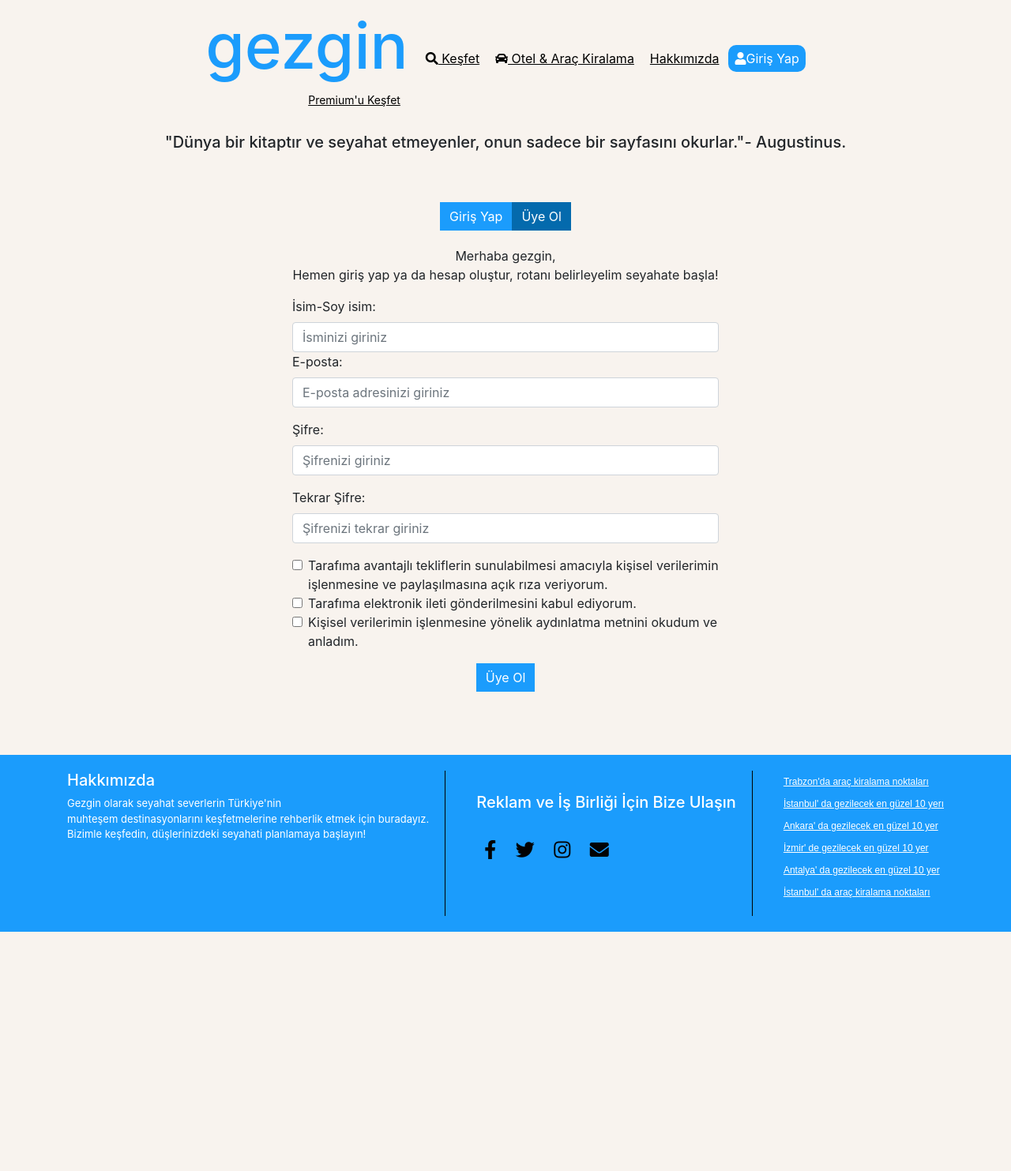
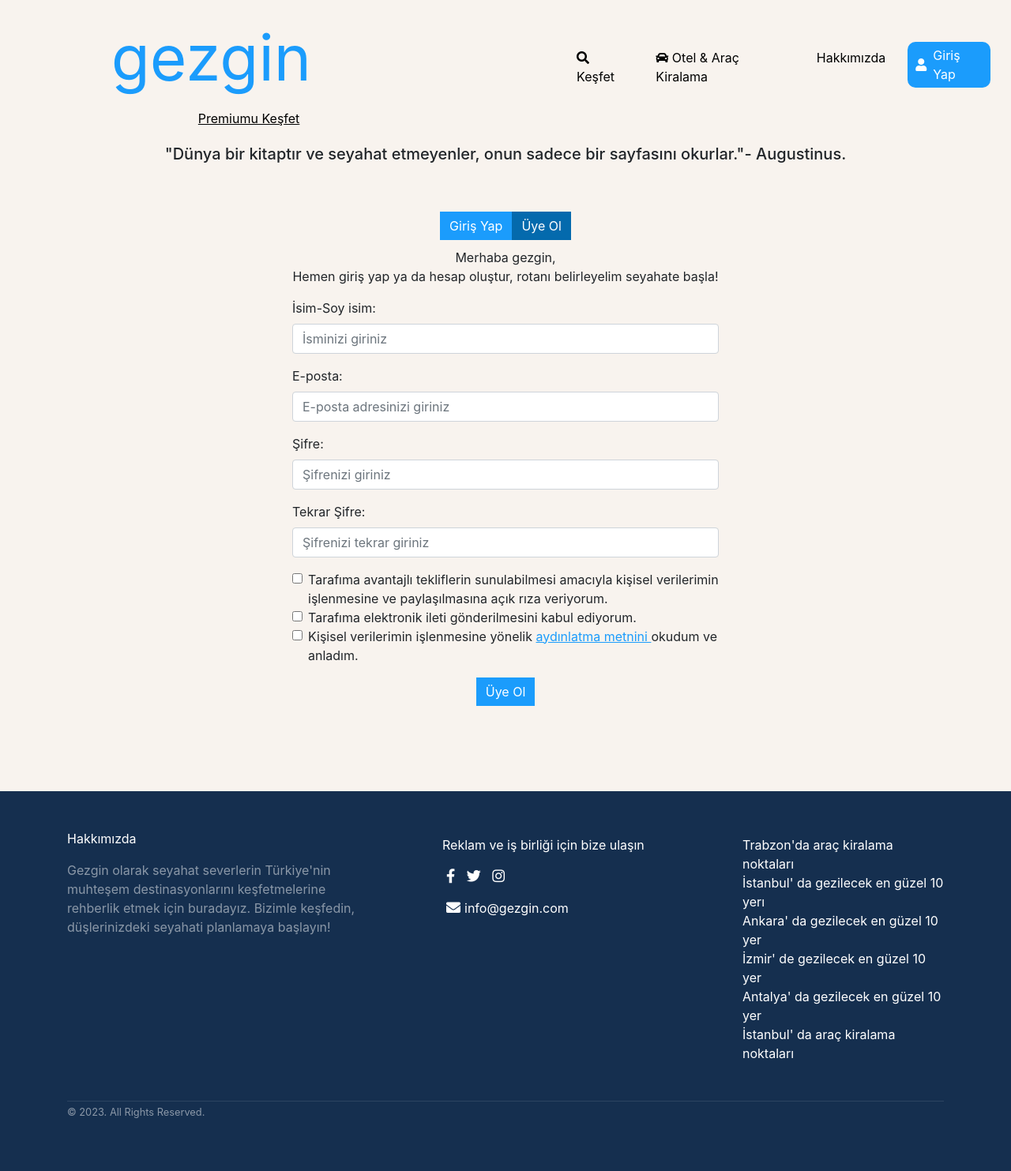
Before and after one commit to YM-Gezgin/gezgin, a PHP site: page /girisKayit.html in a window 1280 px wide. Shown: the whole page at 79% size. Before the commit the page ends 1180 px from the top, so only its background shows below. Run offline with PHP 8.4, Linux system fonts and the light colour scheme; some libraries are stand-ins or nearby versions.

Commit message:
navbar ve footer responsive şekilde düzenlendi. Aydınlatma metni ve şifremi unuttum özellikleri eklendi.

```diff
--- a/css/styles.css
+++ b/css/styles.css
@@ -1,161 +1,96 @@
 body {
     background-color: #F8F3EE; /* Renk: RGB(0, 128, 255) Şeffaflık: 0.5 */
     box-shadow: 0px 0px 10px 5px rgba(0, 0, 0, 0.5); /* Gölgelendirme: RGB(0, 0, 0) Şeffaflık: 0.5 */
+    margin: 0;
+
+}
+.navbar-toggler {
+    border: none;
+    outline: none;
+}
+
+.navbar-toggler-icon {
+    background-color: transparent;
+}
+
+.navbar {
+    background-color: #F8F3EE !important; /* Renk: RGB(0, 128, 255) Şeffaflık: 0.5 */
+    border: none;
+  }
+
+.nav-container{
+    display: flex;
+    flex-direction: column;
+    margin-right: 25%;
+    margin-left: 10%;
+}
+@media (max-width: 768px) {
+    .nav-container {
+      display: flex;
+      flex-direction: column;
+      margin-right: 0;
+      margin-left: 0;
+    }
+  }
+.navbar-brand {
+    color: #1B9CFC !important; /* Başlık rengi */
+    font-size: 80px;
+    border: none;
+    display: inline-block;
+}
+.custom-link {
+    color: black !important;
+    text-decoration: underline;
+    display: block;
+    margin-left: 110px;
+}
+
+
+
+.navbar-nav .nav-link {
+    color: black !important; /* Menü öğesi rengi */
+    margin-right: 20px;
+    text-decoration: none;
+}
+
+  /* Menü öğelerinin üzerine gelindiğinde */
+.navbar-nav .nav-link:hover {
+    text-decoration: underline;
 }
 
 
 
 
-footer {
-    position: relative; /* Footer'ı diğer içeriklerin üzerine yerleştir */
-    clear: both; /* Diğer içeriklerden aşağıya yerleştir */
-    text-align: left;
+.nav-item.giris-yap .nav-link {
+    display: flex;
+    align-items: center;
+    margin-right: 10px;
+    background-color: #1B9CFC; /* Arka plan rengi */
+    padding: 5px 10px; /* Arka plan alanı boyutlandırma */
+    border-radius: 10px; /* Kenar yumuşatma */
+    color: white !important; /* Yazı rengi */
+    text-decoration: none; /* Link altı çizgisi */
 
+}
+.nav-item.giris-yap .nav-link i {
+    margin-right: 8px; /* İkon ile metin arasına boşluk ekleyin */
 }
 
 
-
-.navbar-text {
-    font-size: 20px;
-}
-
-
-a {
-    text-decoration: underline; /* Tüm bağlantılara alt çizgi ekler */
-}
-
-
-
-.navbar {
-
-    display: flex;
-    justify-content: space-between;/* Menüyü yatay genişletmek için */
-    padding: 10px 100px; /* Navbarı genişletmek için kenar boşluğu artırır */
-    height: 0x;
-}
-.navbar-nav .nav-item {
-    list-style: none;
-    margin: 0 2px; /* Menü öğeleri arasına boşluk ekler */
-}
-.nav-item a {
-    color: black; /* Bağlantı metninin rengi */
+.jumbotron-container {
+    width: 100%;
+    height: 100%;
+    margin-top: 0; /* İhtiyaca göre değiştirilebilir */
+    margin-bottom: 0;
+    padding-top: 0;
+    padding-bottom: 0;
 
 }
-
-.nav-item a.giris-yap {
-    display: flex;
-    align-items: center;
-    background-color: #1B9CFC; /* Arka plan rengi */
-    padding: 5px 10px; /* Arka plan alanı boyutlandırma */
-    border-radius: 10px; /* Kenar yumuşatma */
-    color: white; /* Yazı rengi */
-    text-decoration: none; /* Link altı çizgisi */
-}
-
-
-.navbar .premium-link {
-    font-size: 14px;
-    text-decoration: underline;
-    color: black; /* Renk düzenlemesi */
-    margin-left: 130px;
-}
-
-
-.navbar-nav {
-    display: flex; /* Menü öğelerini yatay hizalar */
-    align-items: center; /* Öğeleri dikey ortalar */
-}
-
-
-
-
-
-
-
-.footer {
-    background-color: #1B9CFC; /* Açık mavi renk */
-    color: white;
-    text-align: center;
-    padding: 20px 0;
-
-}
-.footer-content {
-    display: flex;
-    justify-content: space-between;
-    gap: 20px; /* Kolonlar arasındaki boşluk */
-    width: 100%; /* Tüm içeriği genişliğe yay */
-
-}
-.footer-content div {
-    text-align: left;
-}
-.contact-icons {
-    text-align: right;
-}
-.contact-icons i {
-    margin-right: 5px;
-    color: rgb(2, 2, 2);
-}
-.contact-icons h5 {
-    line-height: 4; /* İstediğiniz boşluğu sağlayacak olan bir değer girebilirsiniz */
-}
-.contact-icons a {
-    text-decoration: underline;
-    display: inline-block;
-    white-space: nowrap;
-}
-
-
-/* Kolonlar arasında kenarlık */
-.footer-content div {
-    border-right: 1px solid #010101; /* Kenarlık rengi ve kalınlığı */
-    padding-right: 20px; /* Sağ kenarlık boşluğu */
-}
-
-.footer-content div:last-child {
-    border: none; /* Son kolonun kenarlığını kaldırır */
-    padding-right: 0; /* Sağ kenarlık boşluğunu kaldırır */
-}
-
-
-
-
-
-
-.column i {
-    font-size: 24px; /* İkonların boyutu */
-    margin: 0 10px; /* İkonlar arasındaki boşluk */
-}
-.column ul {
-    list-style: none;
-    padding: 0;
-}
-
-.column ul li a {
-    text-decoration: underline;
-    display: inline-block;
-    margin: 5px 0;
-    font-family: Arial, sans-serif;
-    font-size: 12px;
-    white-space: nowrap; /* Bu özellikle her bağlantının tek satırda kalmasını sağlarız */
-}
-
-
-
-
-
-
-.footer a {
-    text-decoration: none; /* Footer içindeki tüm linklerin alt çizgisini kaldırır */
-    color: white; /* Renk düzenlemesi */
-}
-
-
-
-.gezgin-title {
-    font-size: 80px;
-    margin-right: 10px;
-    color: #1B9CFC; /* Gezgin yazısına kırmızı renk uygular */
+.jumbotron {
+    margin-top: 0;
+    margin-bottom: 0;
+    padding-top: 1%;
+    padding-bottom: 1%;
 }
 
 .register-form {
@@ -167,12 +102,133 @@ a {
     padding-bottom: 60px; /* Alt kısma boşluk ekler */
 }
 
-.btn {
-    margin-bottom: 20px; /* Butonun altına boşluk ekler */
+
+
+
+
+
+.modal {
+    display: none;
+    position: fixed;
+    z-index: 1;
+    left: 0;
+    top: 0;
+    width: 100%;
+    height: 100%;
+    overflow: auto;
+    background-color: rgba(0, 0, 0, 0.7);
 }
-.jumbotron {
-    margin-top: 0;
-    margin-bottom: 0;
-    padding-top: 20px;
-    padding-bottom: 0;
+
+.modal-content {
+    position: relative;
+    background-color: #fefefe;
+    margin: 15% auto;
+    padding: 20px;
+    border: 1px solid #888;
+    width: 80%;
 }
+
+.close {
+    position: absolute;
+    right: 10px;
+    top: 5px;
+    color: #aaa;
+    font-size: 20px;
+    font-weight: bold;
+    cursor: pointer;
+}
+
+.close:hover {
+    color: black;
+}
+
+.sifremiUnuttum {
+    display: flex;
+    justify-content: flex-end; /* Aligns buttons to the right */
+}
+
+#sifremiUnuttumButton {
+    border: none;
+    outline: none;
+    padding: 0 0;
+    cursor: pointer;
+    color: gray;
+    text-decoration: underline;
+    background-color: #F8F3EE;
+
+}
+
+#sifreResetButton {
+    border: none;
+    outline: none;
+    padding: 10px 20px;
+    cursor: pointer;
+    color: white;
+    background-color: #1B9CFC;
+}
+
+.center {
+    display: block;
+    margin: 0 auto;
+}
+
+
+
+
+
+
+
+
+
+.footer{
+    background: #152F4F;
+    color:white;
+
+    .links ul {
+        list-style-type: none;
+    }
+
+    .links li a {
+        color: white;
+        transition: color 0.2s;
+        text-decoration: none;
+    }
+
+    .links li a:hover {
+        text-decoration: underline;
+        color: #4180CB;
+    }
+
+
+    .about-company i {
+        font-size: 25px;
+    }
+
+    .about-company a {
+        color: white;
+        transition: color 0.2s;
+    }
+
+    .about-company a:hover {
+        color: #4180CB;
+        text-decoration: none;
+    }
+
+    .location i {
+        font-size: 18px;
+        margin: 0 5px;
+        color: white;
+    }
+
+    .location p {
+        color: white;
+    }
+
+    .location a {
+        text-decoration: none;
+        color: white;
+    }
+
+
+    .copyright p{border-top:1px solid rgba(255,255,255,.1);}
+    }
--- a/girisKayit.html
+++ b/girisKayit.html
@@ -8,47 +8,42 @@
     <link rel="stylesheet" href="https://cdnjs.cloudflare.com/ajax/libs/font-awesome/5.15.4/css/all.min.css">
 
     <link rel="stylesheet" href="css/styles.css"> <!-- Bağlanacak olan CSS dosyası -->
-    <!-- jQuery'yi ekleyin -->
-    <script src="https://code.jquery.com/jquery-3.6.4.min.js"></script>
-    <script src="https://maxcdn.bootstrapcdn.com/bootstrap/3.4.1/js/bootstrap.min.js"></script>
+
+
+    <script src="https://code.jquery.com/jquery-3.5.1.slim.min.js"></script>
+    <script src="https://cdn.jsdelivr.net/npm/@popperjs/core@2.9.3/dist/umd/popper.min.js"></script>
+    <script src="https://maxcdn.bootstrapcdn.com/bootstrap/4.5.2/js/bootstrap.min.js"></script>
 
 
 </head>
 
 <body>
-    <header class="header-navbar" style="display: flex; justify-content: center;">
-        <!-- Navbar -->
-        <nav class="navbar navbar-expand-lg" style="background-color: #F8F3EE; flex-wrap: nowrap;">
-            <ul class="navbar-nav mr-auto">
+    <nav class="navbar navbar-expand-lg navbar-light bg-light">
+        <div class="nav-container mx a">
+        <a class="navbar-brand" href="#">gezgin
+          <a href="#" class="custom-link">Premiumu Keşfet</a>
+        </a>
+        </div>
+        <button class="navbar-toggler" type="button" data-toggle="collapse" data-target="#navbarNav" aria-controls="navbarNav" aria-expanded="false" aria-label="Toggle navigation">
+          <span class="navbar-toggler-icon"></span>
+        </button>
+        <div class="collapse navbar-collapse" id="navbarNav">
+          <ul class="navbar-nav">
             <li class="nav-item">
-                    <h1 class="gezgin-title">gezgin</h1>
-                    <a href="#" class="premium-link">Premium'u Keşfet</a>
-                </li>
-            </ul>
-            <ul class="navbar-nav ml-auto">
-                <li class="nav-item">
-                    <a class="nav-link" href="#">
-                        <i class="fas fa-search"></i> Keşfet
-                    </a>
+              <a class="nav-link" href="#"><i class="fas fa-search"></i> Keşfet </a>
             </li>
             <li class="nav-item">
-                    <a class="nav-link" href="#">
-                        <i class="fas fa-car"></i> Otel & Araç Kiralama
-                    </a>
+              <a class="nav-link" href="#"><i class="fas fa-car"></i> Otel & Araç Kiralama</a>
             </li>
-
             <li class="nav-item">
               <a class="nav-link" href="#">Hakkımızda</a>
             </li>
-                <li class="nav-item">
-                    <a class="nav-link giris-yap" href="#">
-                        <i class="fas fa-user icon"></i> Giriş Yap
-                    </a>
+            <li class="nav-item giris-yap">
+              <a class="nav-link" href="#"><i class="fas fa-user icon"></i> Giriş Yap</a>
             </li>
           </ul>
+        </div>
       </nav>
-    </header>
-
       <div class="jumbotron text-center header-jumbotron" style="background: none;">
         <h5 style="text-align: center;">"Dünya bir kitaptır ve seyahat etmeyenler, onun sadece bir sayfasını okurlar."-
             Augustinus.</h5>
@@ -62,28 +57,29 @@
         <div class="container">
 
             <form id="registerForm" action="uye_ol.php" method="post" onsubmit="return validateForm()">
-                <div class="d-flex justify-content-center mt-3">
+                <div class="d-flex justify-content-center mt-0">
                     <button type="button" id="showLoginFromRegister" class="btn btn-primary border-0"
                         style="border-radius: 0; background-color: #1B9CFC;">Giriş Yap</button>
                     <button type="button" id="showRegisterFromRegister" class="btn btn-primary border-0"
                         style="border-radius: 0; background-color: #046aad;">Üye Ol</button>
                 </div>
 
-                <p class="text-center">Merhaba gezgin,<br> Hemen giriş yap ya da hesap oluştur, rotanı belirleyelim
+                <p class="text-center" style="margin-top: 10px;">Merhaba gezgin,<br> Hemen giriş yap ya da hesap oluştur, rotanı belirleyelim
                     seyahate başla!</p>
                 <div class="row justify-content-center">
 
                         <div class="col-md-6">
 
 
+                            <div class="form-group">
                                 <label for="isim">İsim-Soy isim:</label>
-                            <input type="text" class="form-control" name="isim" id= "isim" placeholder="İsminizi giriniz" required>
-
+                                <input type="text" class="form-control" name="isim" id="isim" placeholder="İsminizi giriniz" required>
+                            </div>
 
                             <div class="form-group">
 
                                     <label for="email">E-posta:</label>
-                                    <input type="text" class="form-control" name="email" id="email" onkeyup="epostacontrol()" placeholder="E-posta adresinizi giriniz" >
+                                    <input type="text" class="form-control" name="email" id="email" onkeyup="epostacontrol()" placeholder="E-posta adresinizi giriniz" required>
                                     <span id="text"></span>
 
                             </div>
@@ -92,14 +88,14 @@
                             <div class="form-group">
 
                                 <label for="sifre">Şifre:</label>
-                                <input type="password" class="form-control" name="sifre" id="sifre" onkeyup="sifreControl()" placeholder="Şifrenizi giriniz">
+                                <input type="password" class="form-control" name="sifre" id="sifre" onkeyup="sifreControl()" placeholder="Şifrenizi giriniz" required>
                                 <span id="sifreText"></span>
 
                             </div>
                             <div class="form-group">
 
                                 <label for="sifre_tekrar">Tekrar Şifre:</label>
-                                <input type="password" class="form-control" name="sifre_tekrar" id="sifre_tekrar" onkeyup="sifreControl()" placeholder="Şifrenizi tekrar giriniz">
+                                <input type="password" class="form-control" name="sifre_tekrar" id="sifre_tekrar" onkeyup="sifreControl()" placeholder="Şifrenizi tekrar giriniz" required>
                                 <span id="sifre_tekrarText"></span>
 
                             </div>
@@ -120,9 +116,57 @@
                             </div>
                             <div class="form-check">
                                 <input type="checkbox" class="form-check-input" id="onay3" required>
-                                <label class="form-check-label" for="onay3">Kişisel verilerimin işlenmesine yönelik
-                                    aydınlatma metnini okudum ve anladım.</label>
+                                <label class="form-check-label" for="onay3">
+                                    Kişisel verilerimin işlenmesine yönelik
+                                    <span id="aydinlatma-metni" style="color: #1B9CFC; cursor: pointer;  text-decoration: underline;">aydınlatma metnini </span>
+                                    okudum ve anladım.
+                                </label>
                             </div>
+
+                            <div id="myModal" class="modal">
+                                <div class="modal-content">
+                                    <span class="close">&times;</span>
+                                    <p>Kullanım Şartları ve Gizlilik Politikası <br>
+
+                                        Bu uygulamayı kullanmadan önce lütfen aşağıdaki şartları ve politikaları dikkatlice okuyun. <br>
+
+                                        Kullanım Şartları:<br>
+
+                                        1.Hesap Oluşturma ve Güvenlik:<br>
+
+                                        • Uygulamayı kullanmak için bir hesap oluşturmalısınız.<br> Hesap bilgilerinizin güvenliği sizin sorumluluğunuzdadır.<br>
+                                        • Hesap bilgilerinizi paylaşmaktan kaçının ve şifrenizi güvenli tutun.
+                                        2.İçerik Kullanımı:<br>
+
+                                        • Uygulama içindeki rehberlik ve bilgilendirme içeriğini kişisel kullanımınız için kullanabilirsiniz.<br>
+                                        • İçeriklerin ticari amaçla kullanımı ve başka platformlarda paylaşılması yasaktır.<br>
+                                        3.Kullanıcı Sorumluluğu:<br>
+
+                                        • Uygulama içindeki bilgiler genel rehberlik amaçlıdır. Gerçek zamanlı güncellemeler için yerel kaynaklara başvurun.<br>
+                                        • Gizlilik Politikası:<br>
+
+                                        1.Kişisel Bilgiler:<br>
+
+                                        • Hesap oluştururken verdiğiniz kişisel bilgiler (ad, e-posta vb.) gizli tutulacaktır.<br>
+                                        • Bilgileriniz asla üçüncü şahıslarla paylaşılmayacaktır.<br>
+                                        2.Konum ve İzinler:<br>
+
+                                        • Uygulama, konum bilgilerinizi sadece gezginlik amaçlı kullanacaktır.<br>
+                                        • Diğer izinler sadece uygulama içindeki işlevselliği artırmak için kullanılacaktır.<br>
+                                        3.Çerezler ve Analitik Veriler:<br>
+
+                                        • Uygulama, kullanım istatistikleri ve performans analizi için çerezleri kullanabilir.<br>
+                                        •Bu veriler, uygulamayı geliştirmek ve size daha iyi bir deneyim sunmak için kullanılacaktır.<br>
+                                        4.Güvenlik:<br>
+
+                                        • Uygulama, güvenlik önlemleri alarak bilgilerinizi koruma amacını taşır.<br>
+                                        • Güvenlik ihlali durumunda derhal bildirimde bulunulacaktır.<br>
+                                        Bu şartlar ve politikalar zaman zaman güncellenebilir. Güncellemeler hakkında size bildirim yapılacaktır. Uygulamayı kullanarak bu şartları ve politikaları kabul etmiş sayılırsınız.<br>
+
+                                        Seyahat etmeye hazır mısınız? Keyifli geziler dileriz!</p>
+                                </div>
+                            </div>
+
                             <div class="d-flex justify-content-center mt-3">
                                 <button type="submit" class="btn btn-primary border-0" id="uye_ol_button"
                                     style="border-radius: 0; background-color: #1B9CFC;" onclick="validateForm()">Üye Ol</button>
@@ -145,76 +189,87 @@
             <form id="loginForm" action="giris_yap.php" method="post">
                 <!-- Form alanları -->
 
-                <div class="d-flex justify-content-center mt-3">
+                <div class="d-flex justify-content-center mt-0">
                     <button type="button" id="showLoginFromLogin" class="btn btn-primary border-0"
                         style="border-radius: 0; background-color: #046aad;">Giriş Yap</button>
                     <button type="button" id="showRegisterFromLogin" class="btn btn-primary border-0"
                         style="border-radius: 0; background-color: #1B9CFC;">Üye Ol</button>
                 </div>
 
-                <p class="text-center">Merhaba gezgin,<br> Hemen giriş yap ya da hesap oluştur, rotanı belirleyelim
+                <p class="text-center" style="margin-top: 10px;">Merhaba gezgin,<br> Hemen giriş yap ya da hesap oluştur, rotanı belirleyelim
                     seyahate başla!</p>
                 <div class="row justify-content-center">
                     <div class="col-md-6">
 
                         <div class="form-group">
                             <label for="g_email">E-posta:</label>
-                            <input type="email" class="form-control" name="g_email" id= "g_email" placeholder="E-posta adresinizi girin" >
+                            <input type="email" class="form-control" name="g_email" id= "g_email" placeholder="E-posta adresinizi girin" required>
                         </div>
 
                         <div class="form-group">
-                            <label for="g_sifre">Şifre:</label>
-                            <input type="password" class="form-control" name="g_sifre" id= "g_sifre" placeholder="Şifrenizi girin">
+                            <label for="g_sifre" id="g_sifreLabel">Şifre:</label>
+                            <input type="password" class="form-control" name="g_sifre" id= "g_sifre" placeholder="Şifrenizi girin" required>
+                        </div>
+                        <div class="sifremiUnuttum">
+                            <button id="sifremiUnuttumButton" class="sifremiUnuttumButton">Şifremi unuttum</button>
+                            <button id="sifreResetButton"class="center" style="display: none;">Şifreyi Resetle</button>
                         </div>
                         <div class="d-flex justify-content-center mt-3">
-                            <button type="submit" class="btn btn-primary border-0"
+                            <button type="submit" class="btn btn-primary border-0" id = g_girişYap
                                 style="border-radius: 0; background-color: #1B9CFC;">Giriş Yap</button>
-                                <a href="#"> Şifremi unuttum</a>
                         </div>
+                        <!-- Inside the login-form div -->
 
 
 
                     </div>
                 </div>
+
+            </form>
         </div>
-    </div>
-    </form>
 
     </div>
 
 
-    <footer class="footer">
-        <div class="container" style="flex-wrap: nowrap;">
-            <div class="footer-content" style="display: flex;">
-                <div class="column" style="border-right: 1px solid #010101; padding-right: 20px;">
-                    <h5>Hakkımızda</h5>
-                    <p style="font-size: 13px;"> Gezgin olarak seyahat severlerin Türkiye'nin <br> muhteşem
-                        destinasyonlarını keşfetmelerine rehberlik etmek için buradayız. <br>
-                        Bizimle keşfedin, düşlerinizdeki seyahati planlamaya başlayın!</p>
+
+
+    <div class="mt-5 pt-5 pb-5 footer">
+        <div class="container">
+        <div class="row">
+        <div class="col-lg-5 col-xs-12 about-company">
+          <p>Hakkımızda</p>
+          <p class="pr-5 text-white-50">Gezgin olarak seyahat severlerin Türkiye'nin muhteşem
+            destinasyonlarını keşfetmelerine rehberlik etmek için buradayız.
+            Bizimle keşfedin, düşlerinizdeki seyahati planlamaya başlayın! </p>
+
         </div>
-                <div class="column contact-icons">
-                    <h5><a href="#" style="color: white;">Reklam ve İş Birliği İçin Bize Ulaşın</a></h5>
-                    <i class="fab fa-facebook-f"></i>
+        <div class="col-lg-4 col-xs-12 location">
+          <h4 class="mt-lg-0 mt-sm-4"></h4>
+          <p>Reklam ve iş birliği için bize ulaşın</p>
+          <p><a href="#"><i class="fab fa-facebook-f"></i>
             <i class="fab fa-twitter"></i>
-                    <i class="fab fa-instagram"></i>
-                    <i class="fas fa-envelope"></i>
-                    <!-- Diğer sosyal medya ikonları -->
+            <i class="fab fa-instagram"></i></p>
+          <p><i class="fa fa-envelope"></i>info@gezgin.com</p>
         </div>
-                <div class="column">
-                    <ul>
-                        <li><a href="#" class="trabzonArac-link">Trabzon'da araç kiralama noktaları</a></li>
-                        <li><a href="#" class="istanbul-link">İstanbul' da gezilecek en güzel 10 yerı</a></li>
-                        <li><a href="#" class="ankara-link">Ankara' da gezilecek en güzel 10 yer</a></li>
-                        <li><a href="#" class="izmir-link">İzmir' de gezilecek en güzel 10 yer</a></li>
-                        <li><a href="#" class="antalya-link">Antalya' da gezilecek en güzel 10 yer</a></li>
-                        <li><a href="#" class="istanbulArac-link">İstanbul' da araç kiralama noktaları</a></li>
+        <div class="col-lg-3 col-xs-12 links">
+            <h4 class="mt-lg-0 mt-sm-3"></h4>
+              <ul class="m-0 p-0">
+                  <li><a href="#">Trabzon'da araç kiralama noktaları</a></li>
+                  <li><a href="#">İstanbul' da gezilecek en güzel 10 yerı</a></li>
+                  <li><a href="#">Ankara' da gezilecek en güzel 10 yer</a></li>
+                  <li><a href="#">İzmir' de gezilecek en güzel 10 yer</a></li>
+                  <li><a href="#">Antalya' da gezilecek en güzel 10 yer</a></li>
+                  <li><a href="#">İstanbul' da araç kiralama noktaları</a></li>
               </ul>
           </div>
         </div>
+        <div class="row mt-5">
+        <div class="col copyright">
+          <p class=""><small class="text-white-50">© 2023. All Rights Reserved.</small></p>
         </div>
-    </footer>
-
-
+        </div>
+        </div>
+        </div>
 
 
     <script src="https://cdnjs.cloudflare.com/ajax/libs/popper.js/2.10.2/umd/popper.min.js"></script>
```
Also changed, not shown: js/scripts.js (+47 -3 lines). Lines whose indentation alone changed are shown as unchanged.
